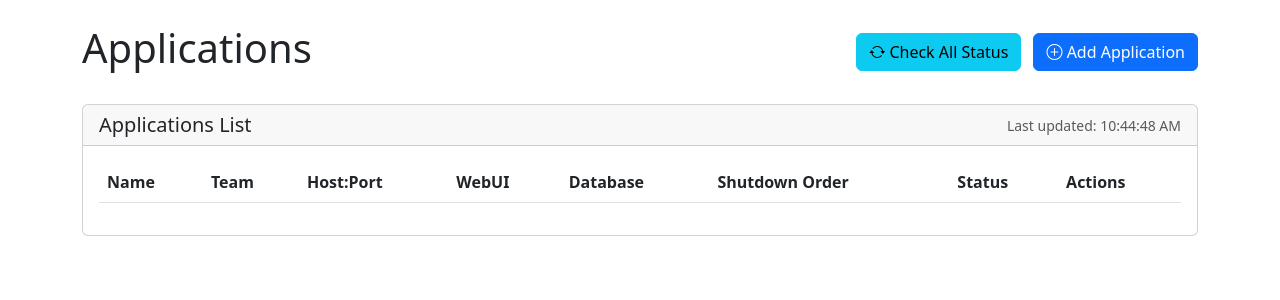
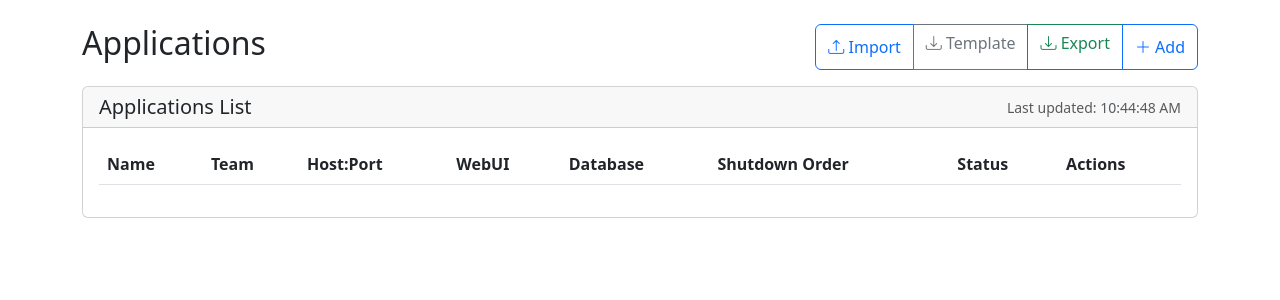
Before and after one commit to nirwo/DC-Mon, a Flask app: page /applications in a window 1280 px wide. Shown: the part 56-356 px from the top of the page. Run offline with Flask 3, Linux system fonts and the light colour scheme; data that the repository does not hold is empty; some libraries are stand-ins or nearby versions.

Commit message:
Add CSV import/export functionality with template

```diff
--- a/app/routes.py
+++ b/app/routes.py
@@ -1,4 +1,4 @@
-from flask import Blueprint, render_template, request, jsonify
+from flask import Blueprint, render_template, request, jsonify, send_file, make_response
 from app.models import db, Team, Application, ApplicationDependency
 from app.utils import get_application_status, get_shutdown_sequence, check_application_status
 import csv
@@ -126,58 +126,129 @@ def update_application(app_id):
     db.session.commit()
     return jsonify({'message': 'Application updated successfully'})
 
-@main.route('/import_csv', methods=['POST'])
-def import_csv():
+@main.route('/export_template')
+def export_template():
+    return send_file('../template.csv',
+                    mimetype='text/csv',
+                    as_attachment=True,
+                    download_name='shutdown_manager_template.csv')
+
+@main.route('/export_apps')
+def export_apps():
+    si = StringIO()
+    writer = csv.writer(si)
+    writer.writerow(['name', 'team', 'host', 'port', 'webui_url', 'db_host', 'shutdown_order', 'dependencies'])
+
+    apps = Application.query.all()
+    for app in apps:
+        dependencies = ';'.join([dep.dependency.name for dep in app.dependencies])
+        writer.writerow([
+            app.name,
+            app.team.name,
+            app.host,
+            app.port,
+            app.webui_url or '',
+            app.db_host or '',
+            app.shutdown_order,
+            dependencies
+        ])
+
+    output = make_response(si.getvalue())
+    output.headers["Content-Disposition"] = "attachment; filename=applications.csv"
+    output.headers["Content-type"] = "text/csv"
+    return output
+
+@main.route('/import_apps', methods=['POST'])
+def import_apps():
     if 'file' not in request.files:
         return jsonify({'error': 'No file uploaded'}), 400
 
     file = request.files['file']
-    if file.filename == '':
+    if not file or file.filename == '':
         return jsonify({'error': 'No file selected'}), 400
 
-    content = file.read().decode('utf-8')
-    csv_file = StringIO(content)
-    csv_reader = csv.DictReader(csv_file)
+    if not file.filename.endswith('.csv'):
+        return jsonify({'error': 'File must be a CSV'}), 400
 
     try:
-        for row in csv_reader:
-            team = Team.query.filter_by(name=row['team_name']).first()
-            if not team:
-                team = Team(name=row['team_name'])
-                db.session.add(team)
+        # Read CSV content
+        content = file.read().decode('utf-8')
+        csv_data = list(csv.DictReader(StringIO(content)))
+
+        # Validate CSV structure
+        required_fields = ['name', 'team', 'host', 'port', 'shutdown_order']
+        for field in required_fields:
+            if field not in csv_data[0]:
+                return jsonify({'error': f'Missing required field: {field}'}), 400
+
+        # Start transaction
+        imported = 0
+        skipped = 0
+        errors = []
+
+        for row in csv_data:
+            try:
+                # Get or create team
+                team = Team.query.filter_by(name=row['team']).first()
+                if not team:
+                    team = Team(name=row['team'])
+                    db.session.add(team)
+                    db.session.flush()
+
+                # Check if application already exists
+                app = Application.query.filter_by(name=row['name']).first()
+                if app:
+                    skipped += 1
+                    continue
+
+                # Create new application
+                app = Application(
+                    name=row['name'],
+                    team_id=team.id,
+                    host=row['host'],
+                    port=int(row['port']) if row['port'] else None,
+                    webui_url=row['webui_url'] if row['webui_url'] else None,
+                    db_host=row['db_host'] if row['db_host'] else None,
+                    shutdown_order=int(row['shutdown_order']) if row['shutdown_order'] else 100
+                )
+                db.session.add(app)
                 db.session.flush()
 
-            app = Application(
-                name=row['app_name'],
-                team_id=team.id,
-                host=row['host'],
-                port=int(row['port']) if row['port'] else None,
-                webui_url=row['webui_url'],
-                db_host=row['db_host'],
-                shutdown_order=int(row['shutdown_order'])
-            )
-            db.session.add(app)
+                # Handle dependencies
+                if row.get('dependencies'):
+                    for dep_name in row['dependencies'].split(';'):
+                        if dep_name.strip():
+                            dep_app = Application.query.filter_by(name=dep_name.strip()).first()
+                            if dep_app:
+                                dependency = ApplicationDependency(
+                                    application_id=app.id,
+                                    dependency_id=dep_app.id
+                                )
+                                db.session.add(dependency)
 
-            # Handle dependencies if present
-            if 'dependencies' in row and row['dependencies']:
-                for dep in row['dependencies'].split(';'):
-                    if not dep:
-                        continue
-                    host, port = dep.split(':')
-                    dep_app = Application.query.filter_by(host=host, port=port).first()
-                    if dep_app:
-                        dependency = ApplicationDependency(
-                            application_id=app.id,
-                            dependency_id=dep_app.id,
-                            dependency_type='shutdown_before'
-                        )
-                        db.session.add(dependency)
+                imported += 1
 
-        db.session.commit()
-        return jsonify({'message': 'Import successful'}), 200
+            except Exception as e:
+                errors.append(f"Error importing {row.get('name', 'unknown')}: {str(e)}")
+
+        # Commit transaction if no errors
+        if not errors:
+            db.session.commit()
+            return jsonify({
+                'message': f'Successfully imported {imported} applications ({skipped} skipped)',
+                'imported': imported,
+                'skipped': skipped
+            })
+        else:
+            db.session.rollback()
+            return jsonify({
+                'error': 'Import failed',
+                'details': errors
+            }), 400
+
     except Exception as e:
         db.session.rollback()
-        return jsonify({'error': str(e)}), 400
+        return jsonify({'error': f'Error processing CSV: {str(e)}'}), 400
 
 @main.route('/check_status/<int:app_id>')
 def check_status(app_id):
--- a/app/templates/applications.html
+++ b/app/templates/applications.html
@@ -5,14 +5,20 @@
 {% block content %}
 <div class="row">
     <div class="col-12">
-        <div class="d-flex justify-content-between align-items-center mb-4">
-            <h1>Applications</h1>
-            <div>
-                <button class="btn btn-info me-2" onclick="checkAllStatus()">
-                    <i class="bi bi-arrow-repeat"></i> Check All Status
+        <div class="d-flex justify-content-between mb-3">
+            <h2>Applications</h2>
+            <div class="btn-group">
+                <button class="btn btn-outline-primary" onclick="document.getElementById('importModal').style.display='block'">
+                    <i class="bi bi-upload"></i> Import
                 </button>
-                <button class="btn btn-primary" data-bs-toggle="modal" data-bs-target="#addApplicationModal">
-                    <i class="bi bi-plus-circle"></i> Add Application
+                <a href="{{ url_for('main.export_template') }}" class="btn btn-outline-secondary">
+                    <i class="bi bi-download"></i> Template
+                </a>
+                <a href="{{ url_for('main.export_apps') }}" class="btn btn-outline-success">
+                    <i class="bi bi-download"></i> Export
+                </a>
+                <button class="btn btn-outline-primary" onclick="document.getElementById('addApplicationModal').style.display='block'">
+                    <i class="bi bi-plus-lg"></i> Add
                 </button>
             </div>
         </div>
@@ -213,6 +219,41 @@
             <div class="modal-footer">
                 <button type="button" class="btn btn-secondary" data-bs-dismiss="modal">Cancel</button>
                 <button type="button" class="btn btn-danger" onclick="executeShutdown()">Shutdown</button>
+            </div>
+        </div>
+    </div>
+</div>
+
+<!-- Import Modal -->
+<div class="modal fade" id="importModal" tabindex="-1">
+    <div class="modal-dialog">
+        <div class="modal-content">
+            <div class="modal-header">
+                <h5 class="modal-title">Import Applications</h5>
+                <button type="button" class="btn-close" data-bs-dismiss="modal"></button>
+            </div>
+            <div class="modal-body">
+                <form id="importForm" enctype="multipart/form-data">
+                    <div class="mb-3">
+                        <label for="csvFile" class="form-label">CSV File</label>
+                        <input type="file" class="form-control" id="csvFile" name="file" accept=".csv" required>
+                    </div>
+                    <div class="alert alert-info">
+                        <small>
+                            <strong>Note:</strong> Download the template CSV file to see the required format.
+                            The import will:
+                            <ul>
+                                <li>Create new teams if they don't exist</li>
+                                <li>Skip existing applications (matching by name)</li>
+                                <li>Create dependencies if the referenced applications exist</li>
+                            </ul>
+                        </small>
+                    </div>
+                </form>
+            </div>
+            <div class="modal-footer">
+                <button type="button" class="btn btn-secondary" data-bs-dismiss="modal">Cancel</button>
+                <button type="button" class="btn btn-primary" onclick="importApplications()">Import</button>
             </div>
         </div>
     </div>
@@ -425,6 +466,32 @@ function updateApplication() {
     });
 }
 
+function importApplications() {
+    const formData = new FormData(document.getElementById('importForm'));
+
+    fetch('/import_apps', {
+        method: 'POST',
+        body: formData
+    })
+    .then(response => response.json())
+    .then(data => {
+        if (data.error) {
+            alert('Error: ' + data.error + '\n\n' + (data.details || []).join('\n'));
+        } else {
+            alert(data.message);
+            location.reload();
+        }
+    })
+    .catch(error => {
+        console.error('Error:', error);
+        alert('Error importing applications');
+    })
+    .finally(() => {
+        const modal = bootstrap.Modal.getInstance(document.getElementById('importModal'));
+        modal.hide();
+    });
+}
+
 // Check all status every 30 seconds
 setInterval(checkAllStatus, 30000);
 
--- /dev/null
+++ b/template.csv
@@ -0,0 +1,4 @@
+name,team,host,port,webui_url,db_host,shutdown_order,dependencies
+Customer Portal,Frontend Team,web1.internal,8080,http://web1.internal:8080,,100,
+Admin Dashboard,Backend Team,web2.internal,8081,http://web2.internal:8081,db1.internal:5432,90,Customer Portal
+Database Service,Database Team,db1.internal,5432,,,80,Admin Dashboard;Customer Portal
```
Also changed, not shown: instance/shutdown_manager.db.
